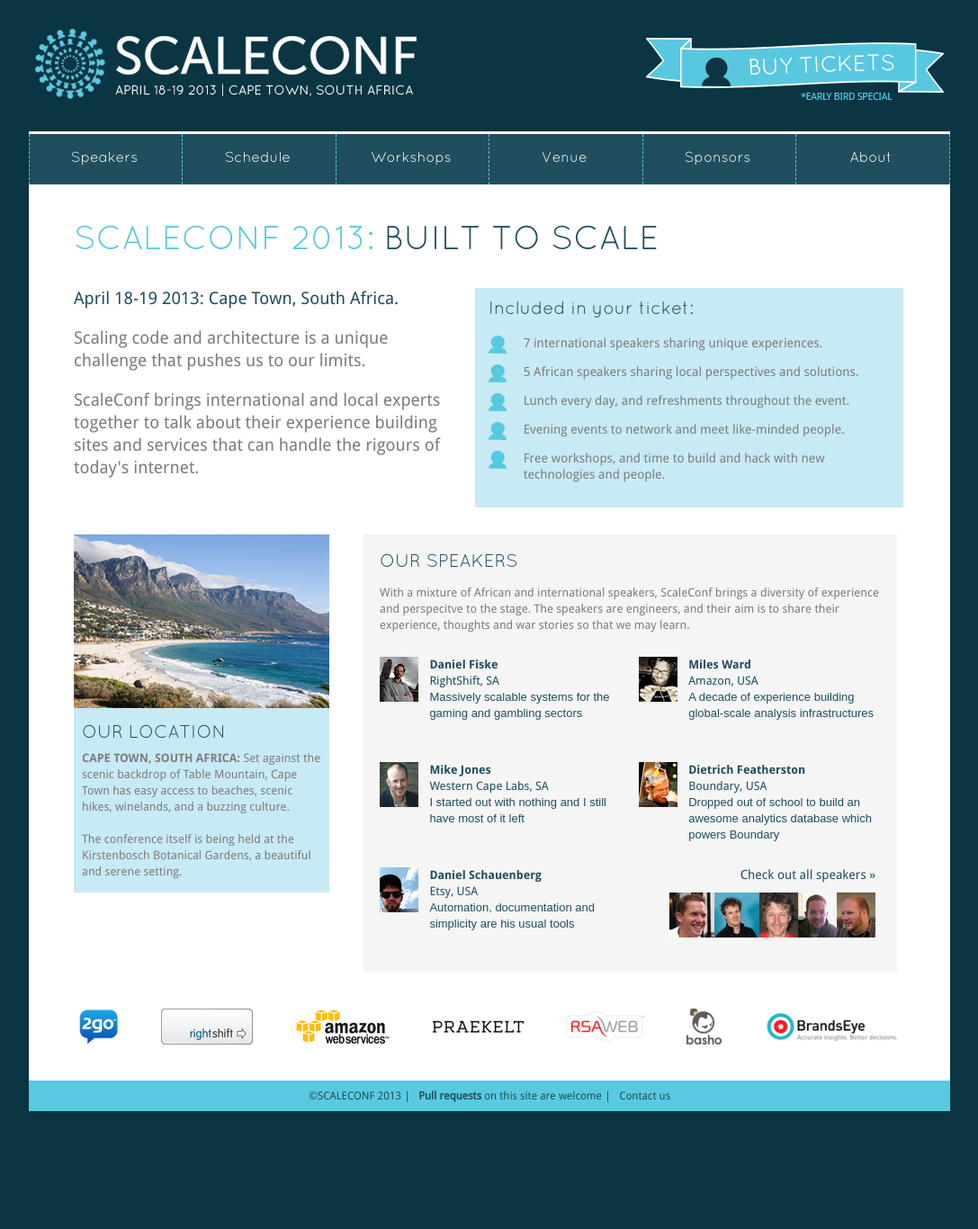
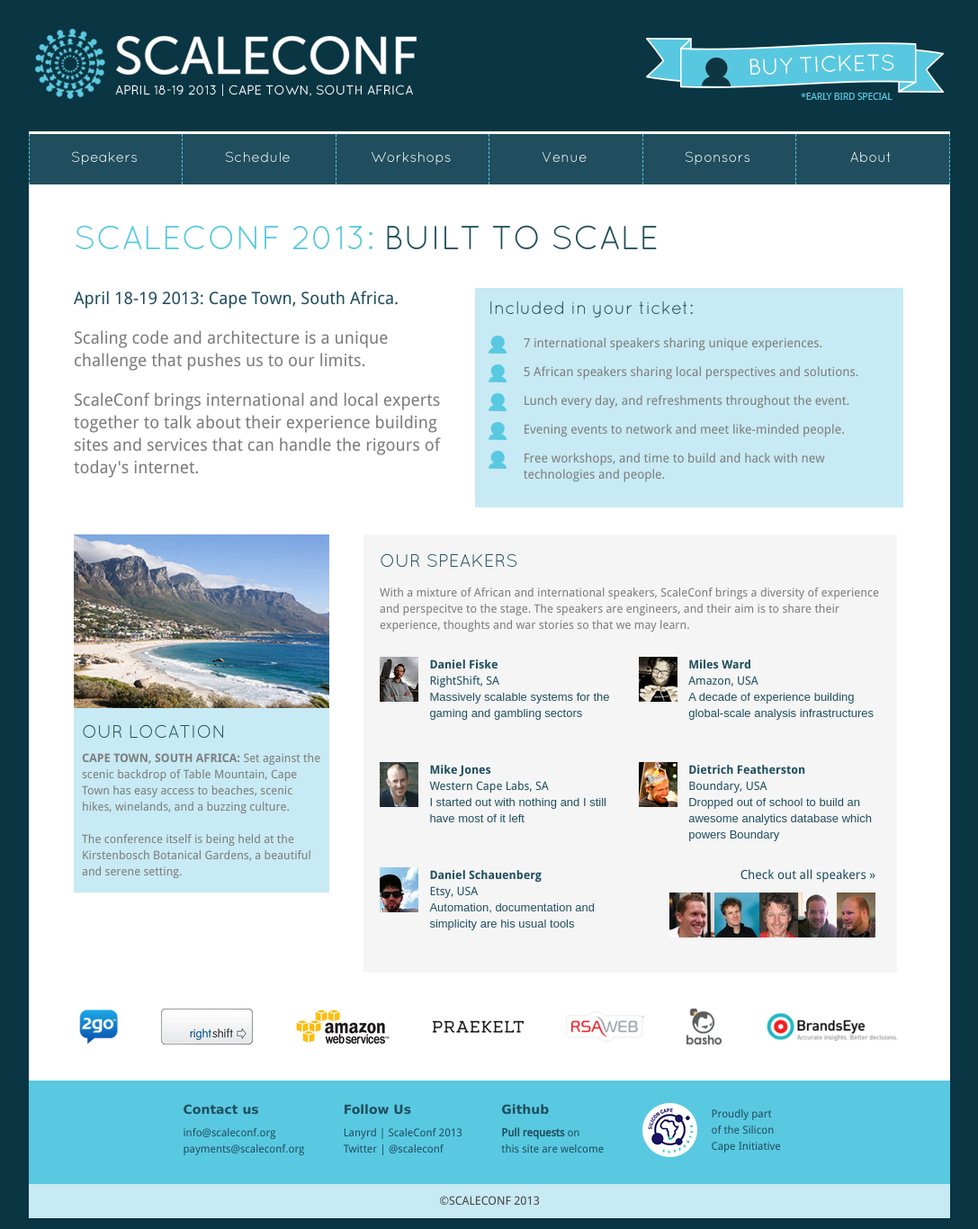
Before and after one commit to scaleconf/scaleconf.github.com, a Jekyll site: the page built from index.html, in a window 1280 px wide. Shown: the whole page at 90% size, without its empty margins (96-1183 px from the left). Built offline with Jekyll 4.4.1, drawn with Linux system fonts in a browser that asks for light colours; Markdown is read by kramdown in place of the engine named in the settings; before the commit the page ends 1235 px from its top, so only the background shows below that.

Commit message:
new footer

```diff
--- a/_layouts/page.html
+++ b/_layouts/page.html
@@ -42,10 +42,26 @@
             {{ content }}
             <div id="footer">
                 <ul>
-                    <li>&copy;SCALECONF 2013 |</li>
-                    <li><a href='https://github.com/scaleconf/scaleconf.github.com'><b>Pull requests</b></a> on this site are welcome |</li>
-                    <li><a href="/contact">Contact us</a></li>
+                    <li>
+                        <h1><a href="/contact">Contact us</a></h1>
+                        <p><a href='mailto:info@scaleconf.org'>info@scaleconf.org</a></p>
+                        <p><a href='mailto:payments@scaleconf.org'>payments@scaleconf.org</a></p>
+                    </li>
+                    <li>
+                        <h1>Follow Us</h1>
+                        <p><a href='http://lanyrd.com/2013/scaleconf/'>Lanyrd | ScaleConf 2013</a></p>
+                        <p><a href='https://twitter.com/scaleconf'>Twitter | @scaleconf</a></p>
+                    </li>
+                    <li>
+                        <h1><a href="https://github.com/scaleconf/scaleconf.github.com">Github</a></h1>
+                        <p><a href='https://github.com/scaleconf/scaleconf.github.com'><b>Pull requests</b></a> on <br>this site are welcome</p>
+                    </li>
+                    <li id='siliconcape'>
+                        <img src='/images/sponsors/siliconcape.partner.png' alt=''>
+                        <p>Proudly part <br>of the Silicon <br> Cape Initiative</p>
+                    </li>
                 </ul>
+                <p id='copyright'>&copy;SCALECONF 2013</p>
             </div>
         </div>
         <script>
--- a/css/scaleconf2013.css
+++ b/css/scaleconf2013.css
@@ -130,13 +130,15 @@
 
 /* SITE FOOTER */
 
-#footer { margin-top: 40px; }
+#footer {
+    margin-top: 40px;
+    background-color: #59c9e1;
+}
 
 #footer ul {
+    padding: 25px 0 20px 0;
+    margin: 0;
     text-align: center;
-    background-color: #59c9e1;
-    padding: 8px 0;
-    margin: 0;
 }
 
 #footer ul li {
@@ -144,16 +146,32 @@
     color: #204e5e;
     list-style: none;
     font-size: 12px;
-    text-align: center;
-    padding: 0 3px;
+    padding: 0px 20px;
+    height:70px;
+    vertical-align: top;
+    text-align: left;
 }
+
+#footer ul li h1 { font-size: 14px; padding:0 0 10px 0; line-height: 1em; font-weight: bold; color:#204e5e; }
+#footer ul li p { margin: 0;}
 
 #footer ul li a {
     text-decoration: none;
+    margin: 0;
+    padding: 0;
+}
+
+#footer ul li h1 a {
     color: #204e5e;
 }
 
 #footer ul li a:hover { color: #fff; }
+
+#footer li#siliconcape { width: 170px; }
+#footer li#siliconcape img { float:left; margin-right:15px; }
+#footer li#siliconcape p { padding: 3px 0 0 0; }
+
+#footer #copyright { text-align:center; color: #444; padding: 10px 0; background: #c7eaf4;}
 
 /* SHARED: Workshop and Conference Schedule */
 
```
Also changed, not shown: images/sponsors/siliconcape.partner.png (added).
